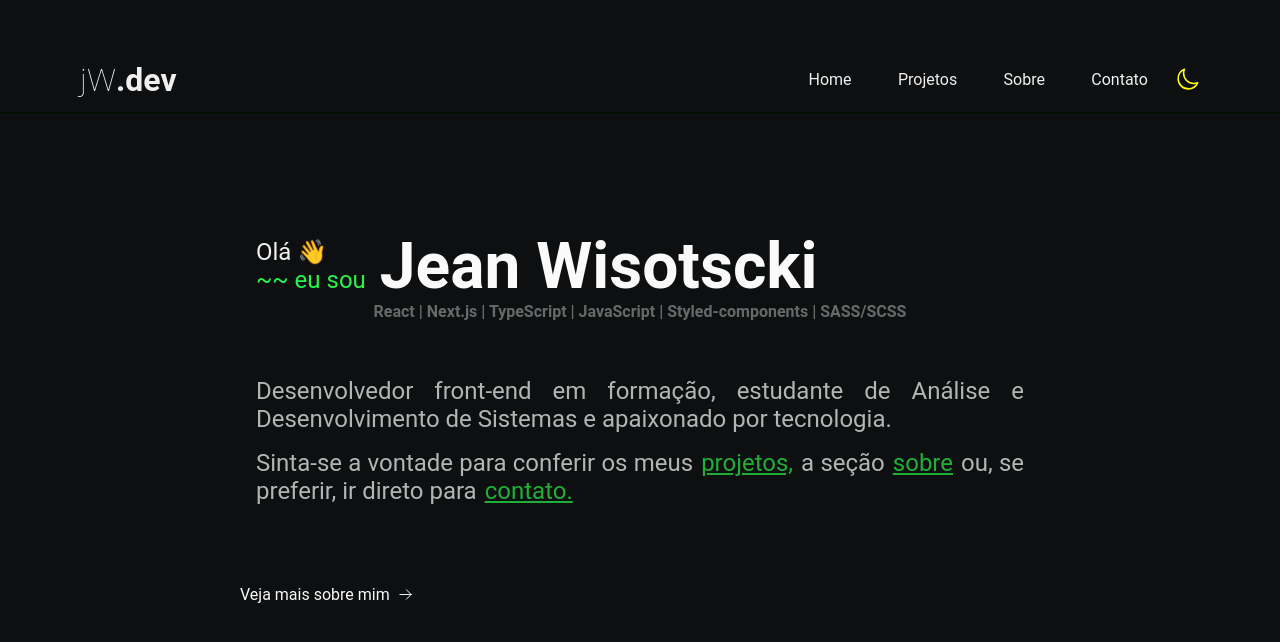
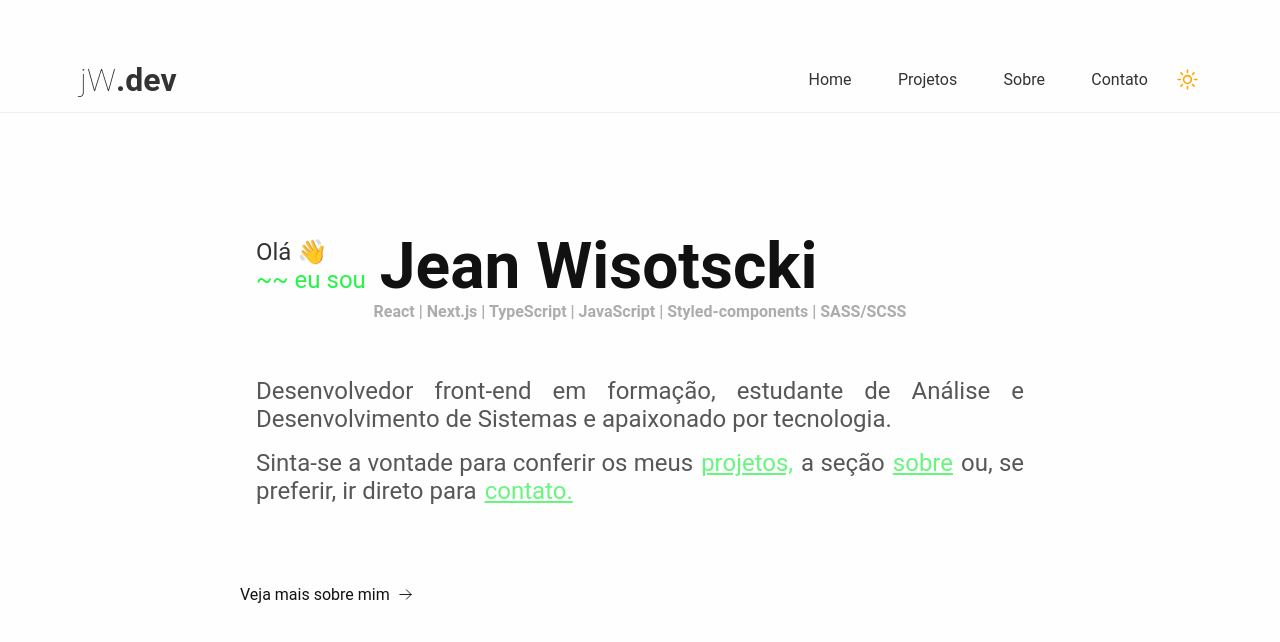
Before and after one commit to jeanwisotscki/portfolio, a Next.js app: page / in a window 1280 px wide. Shown: the top 642 px of the page. Built offline with nearby package versions, Linux system fonts and the light colour scheme.

Commit message:
new: contexto de tema adicionado ao localStorage

```diff
--- a/src/components/ToggleThemeButton/index.tsx
+++ b/src/components/ToggleThemeButton/index.tsx
@@ -19,13 +19,14 @@ export const ToggleThemeButton = () => {
   const { theme, setTheme } = React.useContext(ThemeContext);
 
   function toggleTheme() {
-    theme === "light" ? setTheme("dark") : setTheme("light");
+    if (theme === "light") {
+      setTheme("dark");
+      localStorage.setItem("@theme", "dark");
+    } else {
+      setTheme("light");
+      localStorage.setItem("@theme", "light");
+    }
   }
-
-  React.useEffect(() => {
-    localStorage.setItem("@theme", theme);
-    console.log("tema no localstorage: ", theme);
-  }, [theme]);
 
   return (
     <Button onClick={toggleTheme}>
--- a/src/contexts/ThemeContext.tsx
+++ b/src/contexts/ThemeContext.tsx
@@ -10,7 +10,7 @@ type ThemeContextType = {
 };
 
 const defaultValue = {
-  theme: "dark",
+  theme: "light",
   setTheme: () => {},
 };
 
@@ -21,6 +21,15 @@ export default function ThemeContextProvider({
 }: IThemeContextProviderProps) {
   const [theme, setTheme] = React.useState(defaultValue.theme);
 
+  React.useEffect(() => {
+    const actualThemeInStorage = localStorage.getItem("@theme");
+
+    if (!actualThemeInStorage)
+      return localStorage.setItem("@theme", defaultValue.theme);
+
+    if (actualThemeInStorage) return setTheme(actualThemeInStorage);
+  }, []);
+
   return (
     <ThemeContext.Provider value={{ theme, setTheme }}>
       {children}
```
